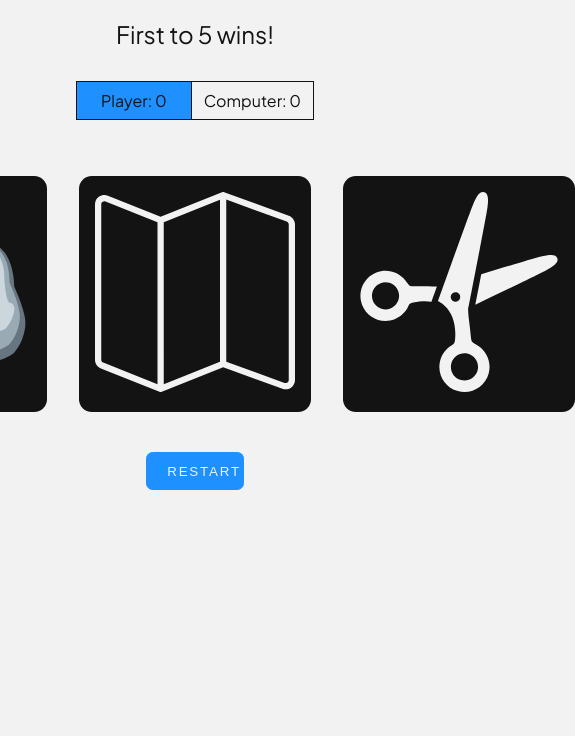
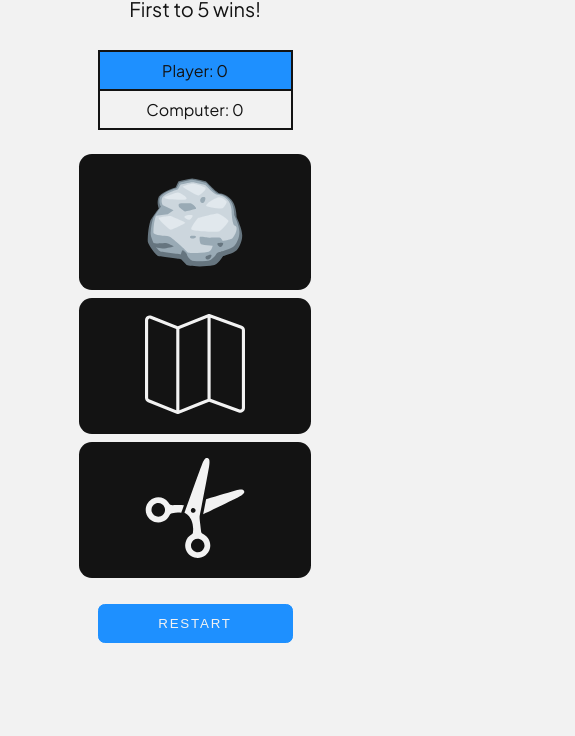
Before and after one commit to Mx-Crvr/rock-paper-scissors, a plain HTML site: page index.html in a window 390 px wide. Shown: the part 108-844 px from the top of the page, 575 px wide, since content can reach past the window. Drawn offline with Linux system fonts and the light colour scheme.

Commit message:
made the project responsive

```diff
--- a/styles.css
+++ b/styles.css
@@ -96,3 +96,70 @@ button:hover {
     color: #1e90ff;
     transform: scale(0.9);
 }
+
+
+
+
+
+
+@media screen and (max-width: 767px) {
+    h1 {
+        margin-bottom: 0.25em;
+        font-size: 2em;
+        text-align: center;
+    }
+
+    #intro, .result {
+        font-size: 1.25em;
+        text-align: center;
+    }
+
+    .score-container {
+        margin-top: 0.8em;
+        border-radius: 0.75em;
+        display: flex;
+        flex-direction: column;
+        width: 50%;
+    }
+
+    .player {
+        border: 2px solid #131313;
+        border-bottom: none;
+        text-align: center;
+    }
+
+    .computer {
+        border: 2px solid #131313;
+        text-align: center;
+    }
+
+    .choices-container {
+        display: flex;
+        flex-direction: column;
+        justify-content: center;
+        align-items: center;
+        gap: 0.5em;
+        margin-top: 1em;
+    }
+    .card {
+        text-align: center;
+    }
+    svg {
+        margin: 0 auto;
+        width: 50%;
+        height: auto;
+    }
+
+
+    .flex-btn {
+        display: flex;
+        align-items: stretch;
+    }
+
+    button {
+        width: 50%;
+        margin: 2em 0em;
+        margin-left: auto;
+        margin-right: auto;
+    }
+}
```
